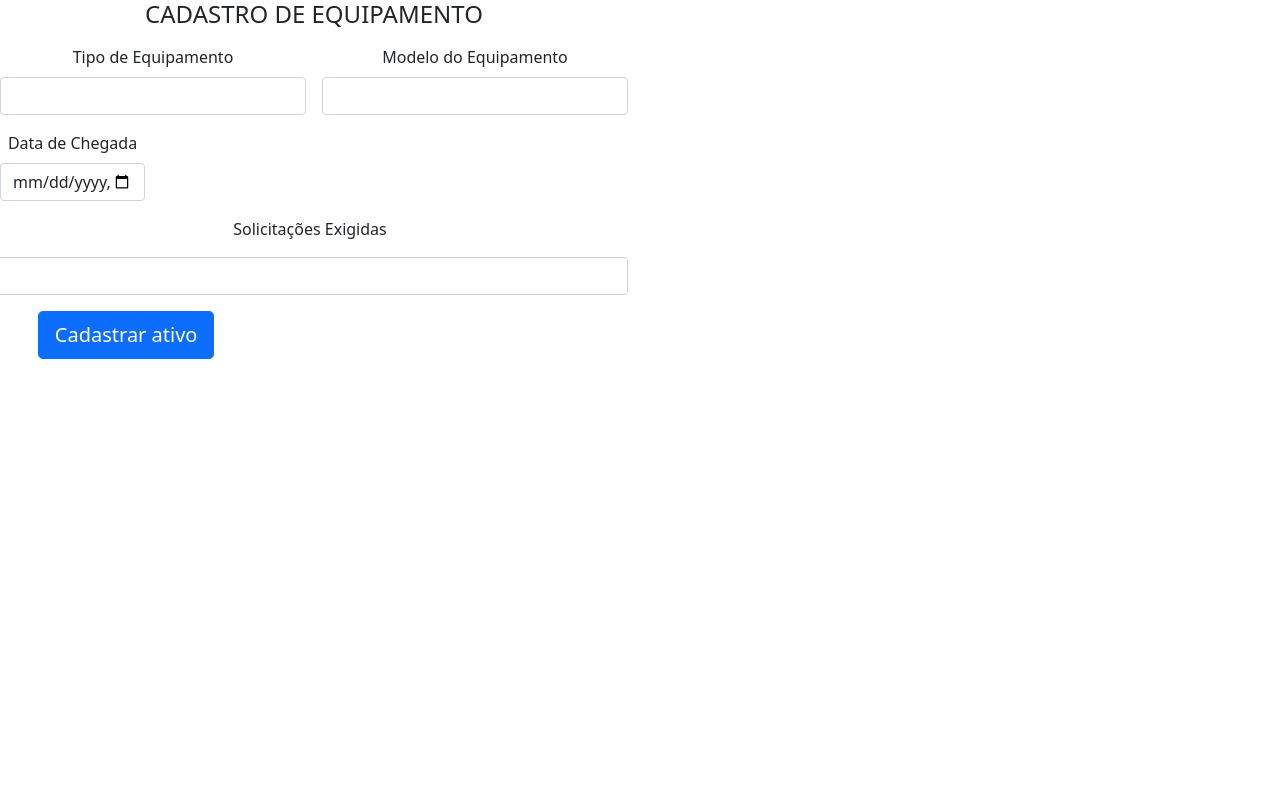
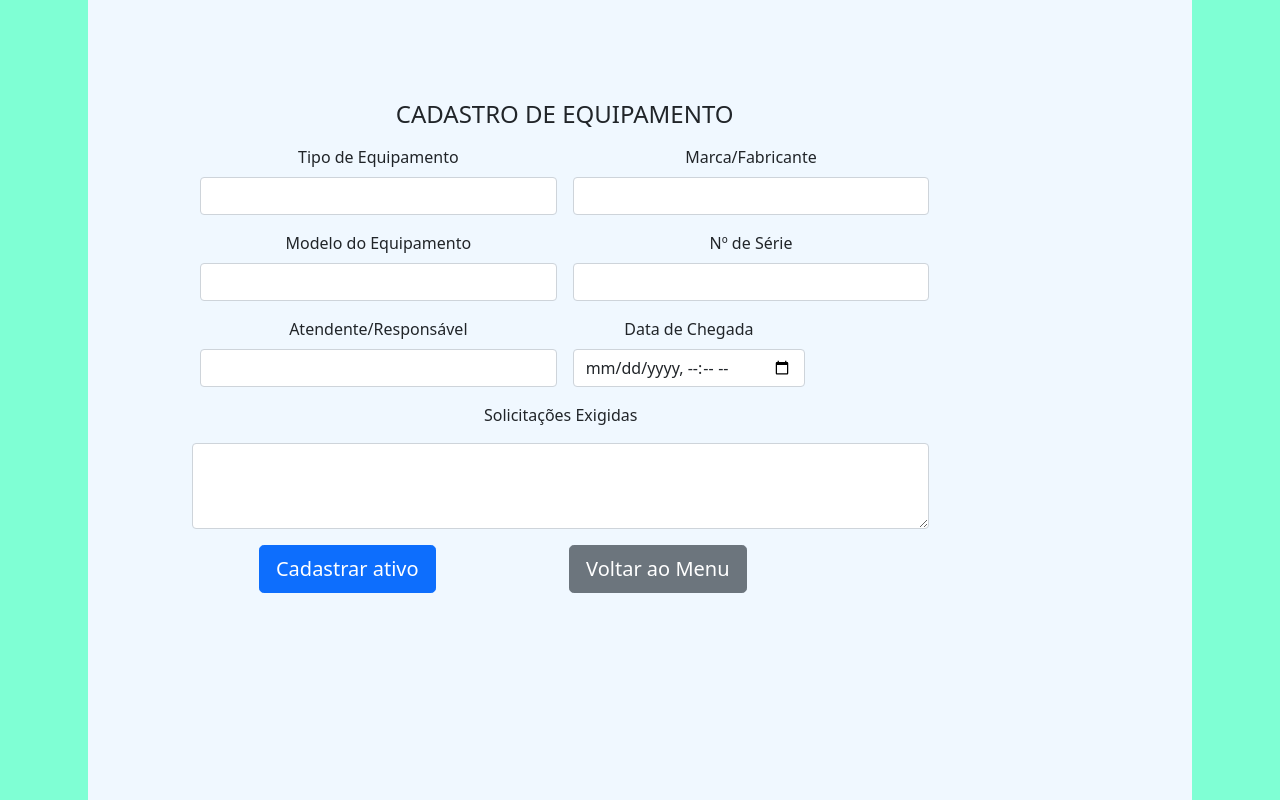
Before and after one commit to heregeN0C/APPWeb-test, a plain HTML site: page Web Project/scr/cad_ativo.html in a window 1280 px wide. Shown: the top 800 px of the page. Drawn offline with Linux system fonts and the light colour scheme.

Commit message:
Add files via upload

```diff
--- a/Web Project/scr/cad_ativo.html
+++ b/Web Project/scr/cad_ativo.html
@@ -7,8 +7,9 @@
     </head>
     <body>
         <main style="text-align: center;">
-            <div class="row g-4">
-                <div class="col-md-8 col-lg-6">
+            <div id="col-lat" style="padding-left: 100px; padding-right: 100px;padding: top 100px;padding-bottom:10%;background-color:aquamarine">
+                <div class="row g-4" style="padding-left: 100px; padding-right: 100px;padding: top 200px;padding-bottom:400px;background-color:aliceblue">
+                    <div class="col-md-12 col-lg-10" style="padding-top: 100px;">
                         <h4 class="mb-3">CADASTRO DE EQUIPAMENTO</h4>
                     <form class="needs-validation" method="post" action="">
                         <div class="row g-3">
@@ -17,22 +18,38 @@
                                 <input type="text" class="form-control" id="tipo_equipamento">
                             </div>
                             <div class="col-sm-6">
+                                <label for="marca_equipamento" class="form-label">Marca/Fabricante</label>
+                                <input type="text" class="form-control" id="marca_equipamento">
+                            </div>
+                            <div class="col-sm-6">
                                 <label for="modelo_equipamento" class="form-label">Modelo do Equipamento</label>
                                 <input type="text" class="form-control" id="modelo_equipamento">
                             </div>
-                        <div class="col-sm-3">
+                            <div class="col-sm-6">
+                                <label for="num_serie_equipamento" class="form-label">Nº de Série</label>
+                                <input type="text" class="form-control" id="num_serie_equipamento">
+                            </div>
+                            <div class="col-sm-6">
+                                <label for="nome_atendente" class="form-label">Atendente/Responsável</label>
+                                <input type="text" class="form-control" id="nome_atendente">
+                            </div>
+                            <div class="col-sm-4">
                                 <label for="data_chegada" class="form-label">Data de Chegada</label>
                                 <input type="datetime-local" class="form-control" id="data_chegada">
                             </div>
                             <div class="row g-2 col-12">
                                 <label for="solicitacoes_equipamento" class="form-label">Solicitações Exigidas</label>
-                            <input type="text" class="form-control" id="solicitacoes_equipamento">
+                                <textarea class="form-control" id="solicitacoes_equipamento" rows="3"></textarea>
                             </div>
                             <div class="col-sm-5">
                                 <button type="submit" id="confirm-cad" class="btn btn-primary btn-lg">Cadastrar ativo</button>
                             </div>
+                            <div class="col-sm-5">
+                                <a href="../index.html" class="btn btn-secondary btn-lg" role="button" tableindex="-1">Voltar ao Menu</a>
+                            </div>
                         </div>
                     </form>
+                    </div>
                 </div>
             </div>
         </main>
```
Also changed, not shown: Web Project/index.html (+7 -4 lines), Web Project/scr/cad_atend.html (added, +37 -0 lines). Lines whose indentation alone changed are shown as unchanged.
